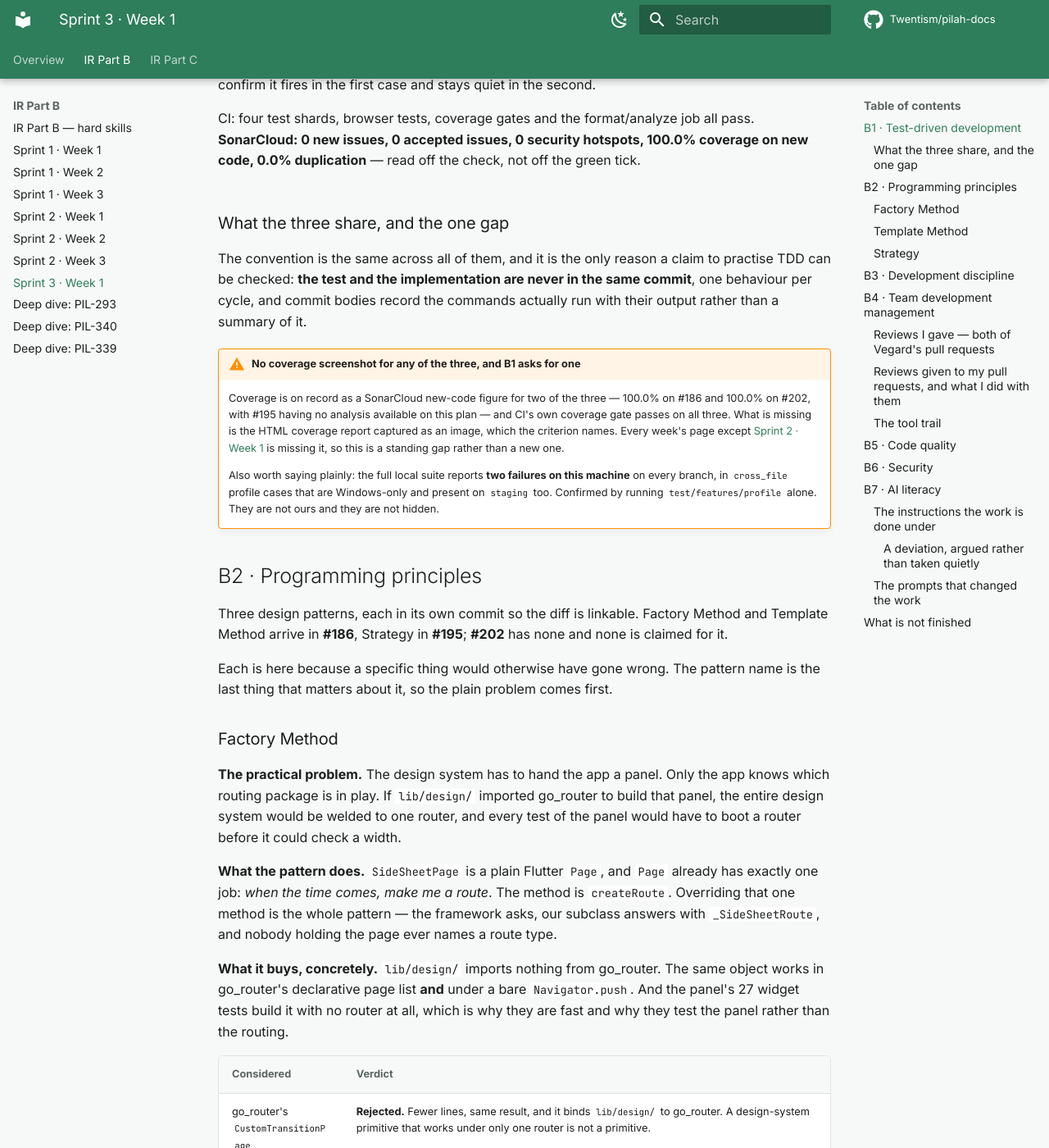
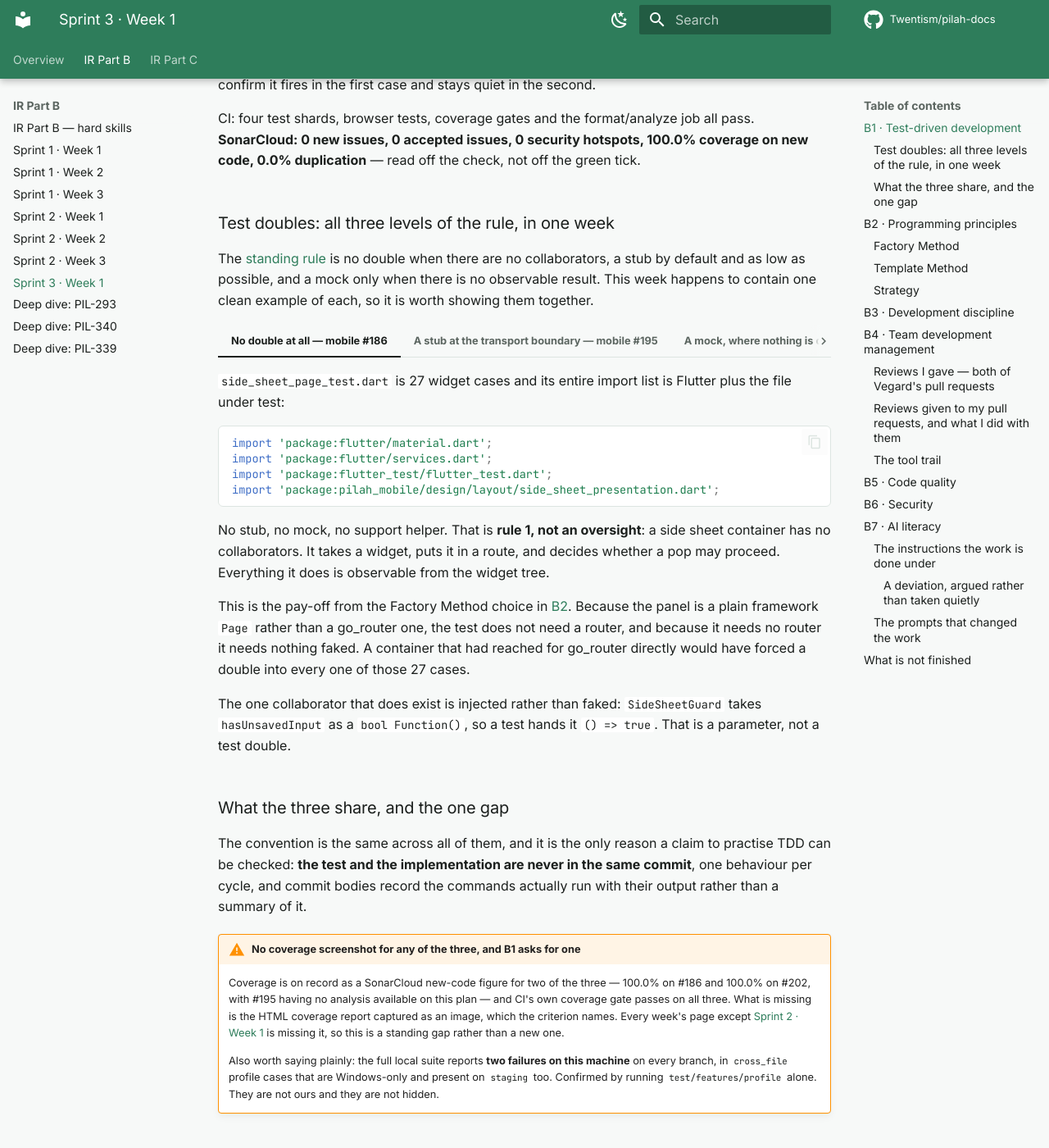
Before and after one commit to Twentism/pilah-docs, an MkDocs documentation site: the page built from docs/ir/b/s3-w1.md, in a window 1280 px wide and 1400 px high, scrolled down 3130 px. Shown: the whole window at 82% size. Built offline with MkDocs 1.6.1 and Material for MkDocs 9.7.7, drawn with Linux system fonts in a browser that asks for light colours; comment, search, counter and statistics services are not loaded.

Commit message:
docs(ir): add the test doubles section to Sprint 3 Week 1
B1 had no test-doubles section; every other week has one and the standing
rule in Part B is stated but was not exercised on this page.

The week happens to contain one clean example of each of the rule's three
levels, so they are shown together in tabs:

- No double at all, #186. side_sheet_page_test.dart is 27 widget cases
  whose entire import list is Flutter plus the file under test. That is
  rule 1, not an oversight: the container has no collaborators. It is also
  the pay-off from the Factory Method choice, since a plain framework Page
  needs no router in a test and therefore nothing faked. The one
  collaborator is injected as a bool Function(), which is a parameter and
  not a double.
- A stub at the transport boundary, #195. StubApi fakes the HTTP boundary
  and nothing above it; every provider, notifier and serialiser is real.
  Quiet stubs on purpose, quoting the helper's own reason: these tests are
  about where the form appears, not what it loads. Also records why the
  helper had to exist at all, and that a deliberately stubbed 404 prints a
  red block inside a passing suite.
- A mock, for the one case with no observable result: _MockSecureDatabase.
  Writing to the platform keystore returns nothing a test can read back,
  so verifying the call was made is all that is left.
- #202 adds no doubles and deletes one, and its three dashboard stubs are
  a direct consequence of redirecting rather than deleting.

mkdocs build --strict -> clean, one H1, part-b anchor verified

````diff
--- a/docs/ir/b/s3-w1.md
+++ b/docs/ir/b/s3-w1.md
@@ -218,6 +218,116 @@ removal. Bundling them would hide that.
 
     **SonarCloud: 0 new issues, 0 accepted, 0 security hotspots, 100.0% coverage
     on new code, 0.0% duplication.** Merged 2 November.
+
+### Test doubles: all three levels of the rule, in one week
+
+The [standing rule](../part-b.md#the-rule-for-test-doubles) is no double when
+there are no collaborators, a stub by default and as low as possible, and a
+mock only when there is no observable result. This week happens to contain one
+clean example of each, so it is worth showing them together.
+
+=== "No double at all — mobile #186"
+
+    `side_sheet_page_test.dart` is 27 widget cases and its entire import list
+    is Flutter plus the file under test:
+
+    ```dart
+    import 'package:flutter/material.dart';
+    import 'package:flutter/services.dart';
+    import 'package:flutter_test/flutter_test.dart';
+    import 'package:pilah_mobile/design/layout/side_sheet_presentation.dart';
+    ```
+
+    No stub, no mock, no support helper. That is **rule 1, not an oversight**:
+    a side sheet container has no collaborators. It takes a widget, puts it in
+    a route, and decides whether a pop may proceed. Everything it does is
+    observable from the widget tree.
+
+    This is the pay-off from the Factory Method choice in
+    [B2](#b2-programming-principles). Because the panel is a plain framework
+    `Page` rather than a go_router one, the test does not need a router, and
+    because it needs no router it needs nothing faked. A container that had
+    reached for go_router directly would have forced a double into every one
+    of those 27 cases.
+
+    The one collaborator that does exist is injected rather than faked:
+    `SideSheetGuard` takes `hasUnsavedInput` as a `bool Function()`, so a test
+    hands it `() => true`. That is a parameter, not a test double.
+
+=== "A stub at the transport boundary — mobile #195"
+
+    The setoran form has real collaborators: harga, profile, nasabah and
+    transaksi all load over HTTP. `StubApi` fakes **the HTTP boundary and
+    nothing above it** — its own comment calls a recorded entry "one request
+    that reached the HTTP boundary". Every provider, notifier, repository and
+    serialiser above it is the real one.
+
+    ```dart
+    api.on('GET', '/api/v1/jenis-sampah', json: {'results': [], 'next': null});
+    api.on('GET', '/api/v1/nasabah',      json: {'results': [], 'next': null});
+    api.on('GET', '/api/v1/dashboard/stats', json: <String, dynamic>{});
+    ```
+
+    This is rule 2 — fake the socket, keep the app — and the reason it matters
+    here is specific. These tests are about **where the form appears**, not
+    what it loads, so `test/support/setoran_form_support.dart` says so in its
+    own words: *"Quiet stubs only: every endpoint answers empty, because none
+    of these tests is about what the form loads."* A double that answered with
+    realistic fixtures would invite assertions about content into tests whose
+    subject is layout.
+
+    The helper exists because of the change itself. Previously the form was
+    reachable only as its own route, so a test about the navigation rail could
+    register a placeholder page and never build the real form. Opening it
+    inline means tapping "Tambah Transaksi" now renders the genuine form, so
+    tests that are about the *menu* suddenly need the form's providers. That
+    is a real cost of the feature, and it is paid once in a shared helper
+    rather than copied into each suite.
+
+    !!! note "A red error block inside a passing test is expected here"
+        The side-sheet suite deliberately stubs a 404 on one path, so the run
+        prints a `NotFoundException` / `DioException` stack in the middle of a
+        green suite. It is the double doing its job. Worth knowing before
+        someone reads the log and reports a failure that is not one.
+
+=== "A mock, where nothing is observable — the shared harness"
+
+    `StubApi` also carries the one genuine mock:
+
+    ```dart
+    class _MockSecureDatabase extends Mock implements SecureDatabase {}
+    ```
+
+    Secure storage is rule 3's exact case: writing a token to the platform
+    keystore produces **no observable result** a test can read back. There is
+    no state to assert on and no response to inspect, so the only thing left
+    to verify is that the call was made — which is what a mock is for and what
+    a stub cannot do.
+
+    Alongside it sits `StubEnvironment`, a fixed fake `.env`, so no test ever
+    reads real configuration off the machine it happens to run on.
+
+=== "Unchanged, and that is the point — mobile #202"
+
+    The Pengumuman removal adds no new doubles. Its tests reuse the same
+    `StubApi`, and the route-lockout cases need three quiet stubs for one
+    reason worth stating: the redirect lands on the dashboard, so the
+    dashboard's own fetches have to answer something.
+
+    ```dart
+    api.on('GET', '/api/v1/dashboard/stats', json: <String, dynamic>{});
+    api.on('GET', '/api/v1/transaksi', json: {'results': []});
+    api.on('GET', '/api/v1/pencairan', json: {'count': 0, 'next': null, 'results': []});
+    ```
+
+    Those three stubs are a consequence of the design decision in
+    [B6](#b6-security) — redirecting rather than deleting — showing up in the
+    test setup. A deletion would have needed no stubs and would also have
+    shown the user an error page.
+
+    One double was **deleted**: `test/support/beranda_pengumuman_support.dart`
+    went with the feature's entry points. A support file nobody uses is a
+    maintenance cost that looks like coverage.
 
 ### What the three share, and the one gap
 
````
